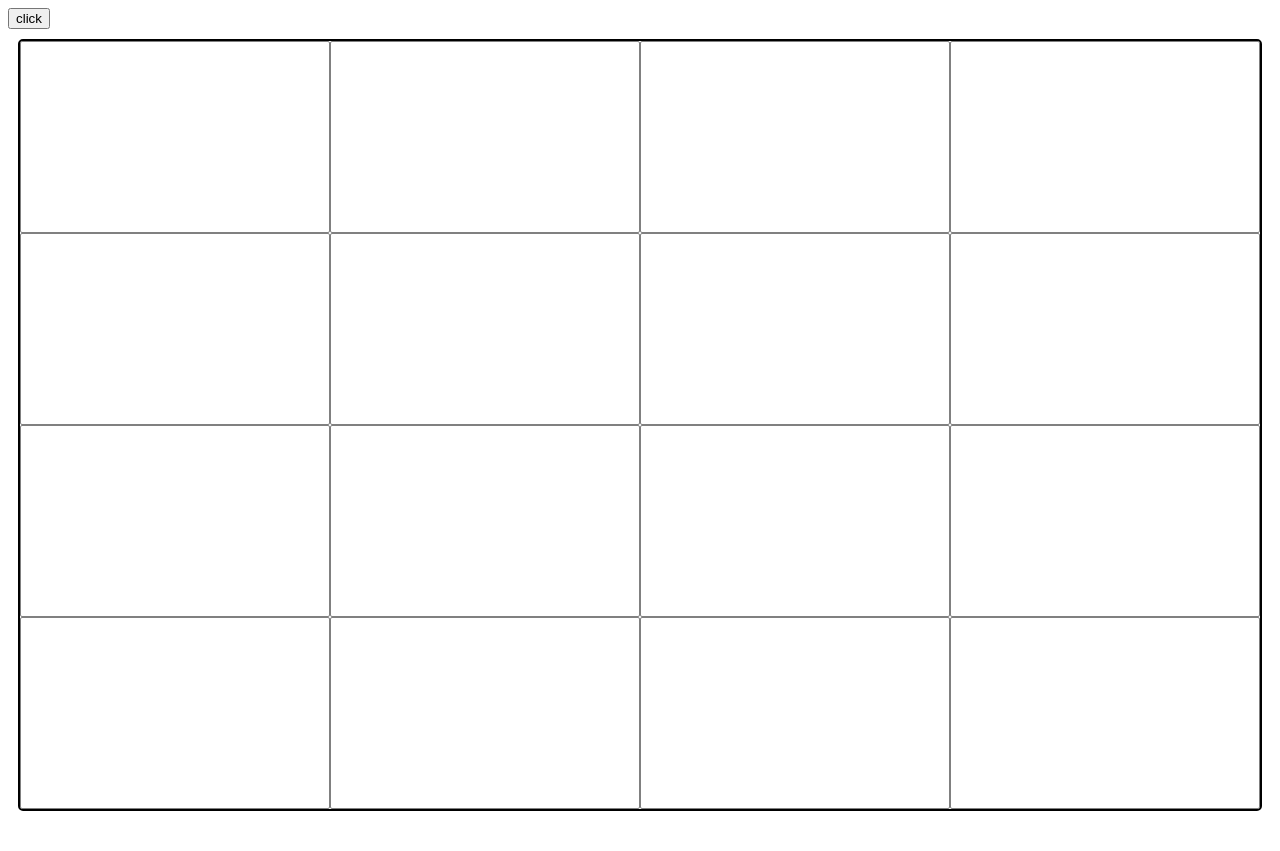
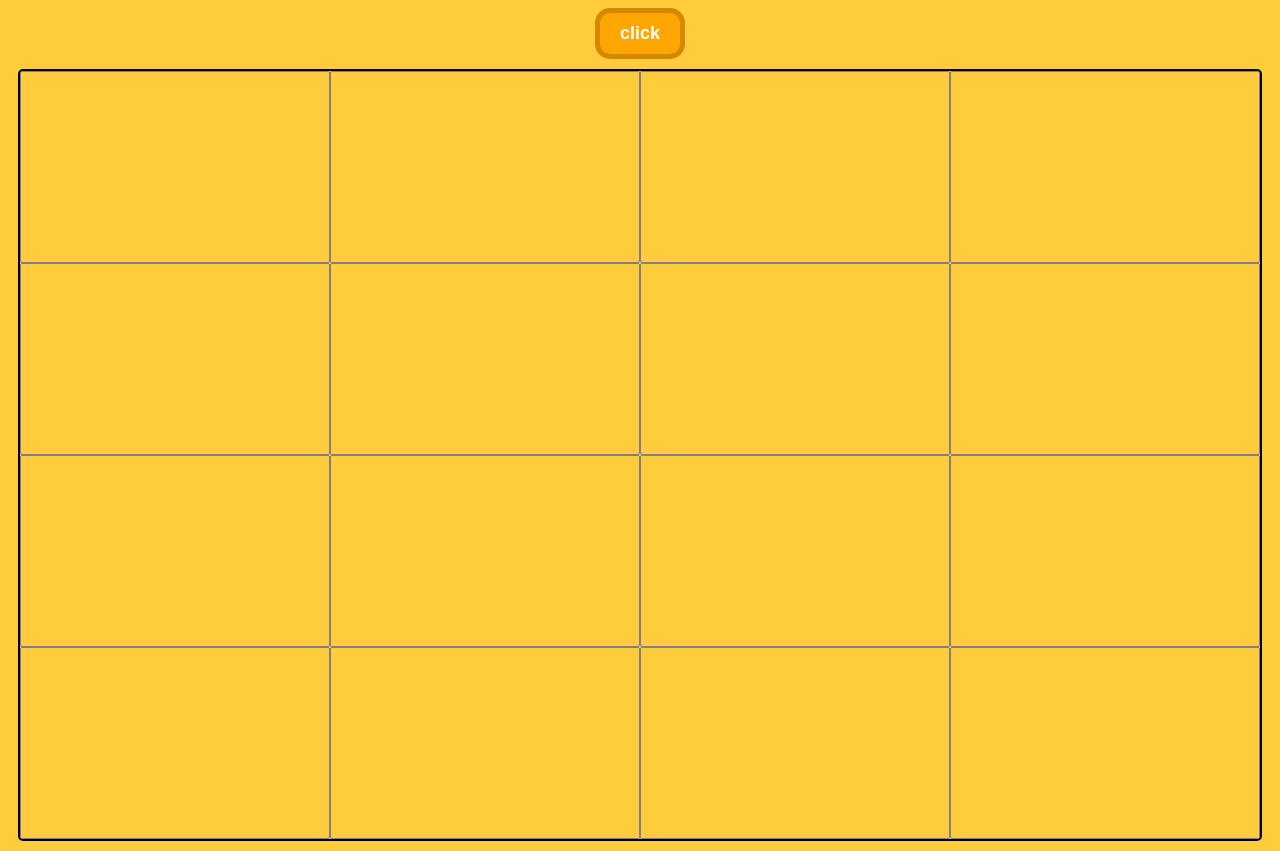
Before and after one commit to Ytikare/odin-etch-a-sketch, a plain HTML site: page index.html in a window 1280 px wide. Before the commit the page ends 821 px from the top, so only its background shows below. Drawn offline with Linux system fonts and the light colour scheme.

Commit message:
Add style to button

```diff
--- a/index.html
+++ b/index.html
@@ -1,15 +1,20 @@
 <!DOCTYPE html>
 <html lang="en">
+
 <head>
     <link rel="stylesheet" href="./style.css">
     <meta charset="UTF-8">
     <meta name="viewport" content="width=device-width, initial-scale=1.0">
     <title>Etch-a-sketch</title>
 </head>
+
 <body>
-    <button style="align-self: center;">click</button>
+    <div class="button-div">
+        <button>click</button>
+    </div>
     <div class="container"></div>
 
     <script src="./script.js"></script>
 </body>
+
 </html>
--- a/style.css
+++ b/style.css
@@ -1,3 +1,7 @@
+body {
+    font-family:'Segoe UI', Tahoma, Geneva, Verdana, sans-serif;
+    background-color: rgb(255, 204, 62);
+}
 
 .container {
     display: flex;
@@ -17,3 +21,19 @@
 .fill-color {
     background-color: black;
 }
+
+.button-div {
+    display: flex;
+    justify-content: center;
+}
+
+.button-div > button {
+    font-size: 18px;
+    font-weight: 700;
+    padding: 10px 20px;
+    background-color: rgb(255, 166, 0);
+    color: white;
+    border:solid 5px rgb(211, 137, 0);
+    border-radius: 15px;
+
+}
```
